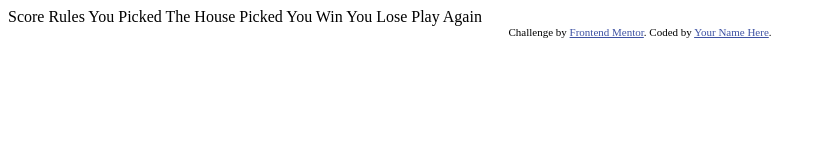
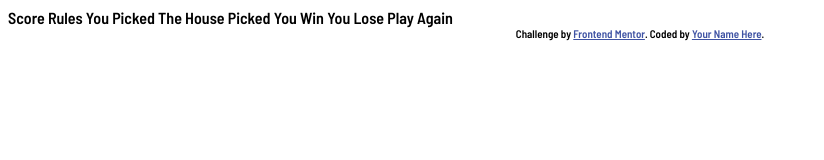
Before and after one commit to Steph-en/Rock-Paper-Scissors, a plain HTML site: page index.html in a window 1280 px wide. Shown: the whole page, without its empty margins (0-824 px from the left). Drawn offline with Linux system fonts and the light colour scheme.

Commit message:
Created a branch features

```diff
--- a/assets/css/style.css
+++ b/assets/css/style.css
@@ -1,3 +1,5 @@
+@import url('https://fonts.googleapis.com/css2?family=Barlow+Semi+Condensed:wght@600;700&display=swap');
+
 :root {
   /* Primary */
   --primary-color: #007AF3;
@@ -13,3 +15,23 @@
   /* Background */
   --Radial-Gradient: hsl(214, 47%, 23%) to hsl(237, 49%, 15%);
 }
+
+/* Genaral */
+body {
+  font-family: 'Barlow Semi Condensed', sans-serif;
+  background-color: var(--Radial-Gradient);
+}
+
+/* Mobile Display */
+@media only screen and (min-width: 370px) {
+  body {
+    background-color: var(--Radial-Gradient);
+  }
+}
+
+/* Desktop Display */
+@media only screen and (min-width: 1366px) {
+  body {
+    background-color: var(--Radial-Gradient);
+  }
+}
--- a/index.html
+++ b/index.html
@@ -5,6 +5,9 @@
   <meta name="viewport" content="width=device-width, initial-scale=1.0"> <!-- displays site properly based on user's device -->
 
   <link rel="icon" type="image/png" sizes="32x32" href="./images/favicon-32x32.png">
+
+  <!-- CSS -->
+  <link rel="stylesheet" href="assets/css/style.css">
 
   <title>Frontend Mentor | Rock, Paper, Scissors</title>
 
@@ -21,8 +24,14 @@
 
   <!-- Feel free to remove these styles or customise in your own stylesheet 👍 -->
   <style>
-    .attribution { font-size: 11px; text-align: center; }
-    .attribution a { color: hsl(228, 45%, 44%); }
+    .attribution {
+      font-size: 11px;
+      text-align: center;
+    }
+
+    .attribution a {
+      color: hsl(228, 45%, 44%);
+    }
   </style>
 </head>
 <body>
@@ -33,5 +42,8 @@
     Challenge by <a href="https://www.frontendmentor.io?ref=challenge" target="_blank">Frontend Mentor</a>.
     Coded by <a href="#">Your Name Here</a>.
   </div>
+
+  <!-- JS -->
+  <script src="assets/js/script.js"></script>
 </body>
 </html>
```
Also changed, not shown: 1 other file.
